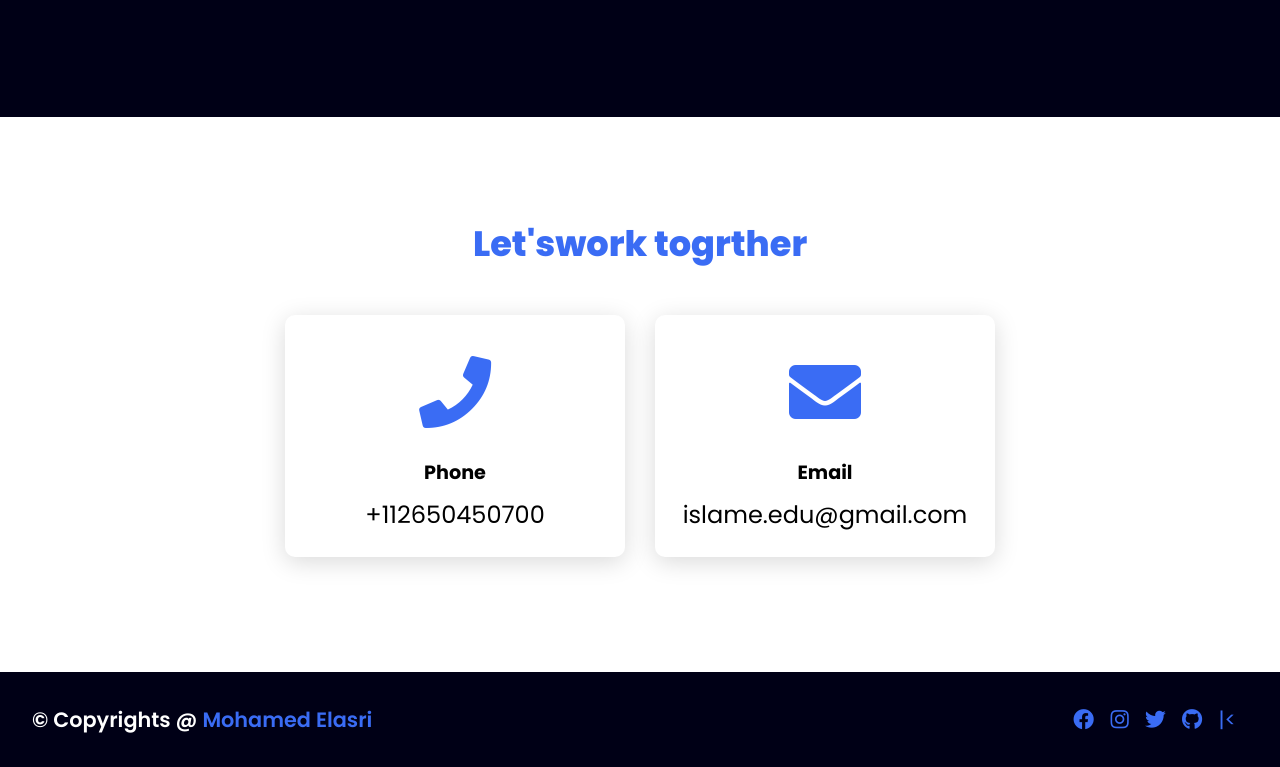
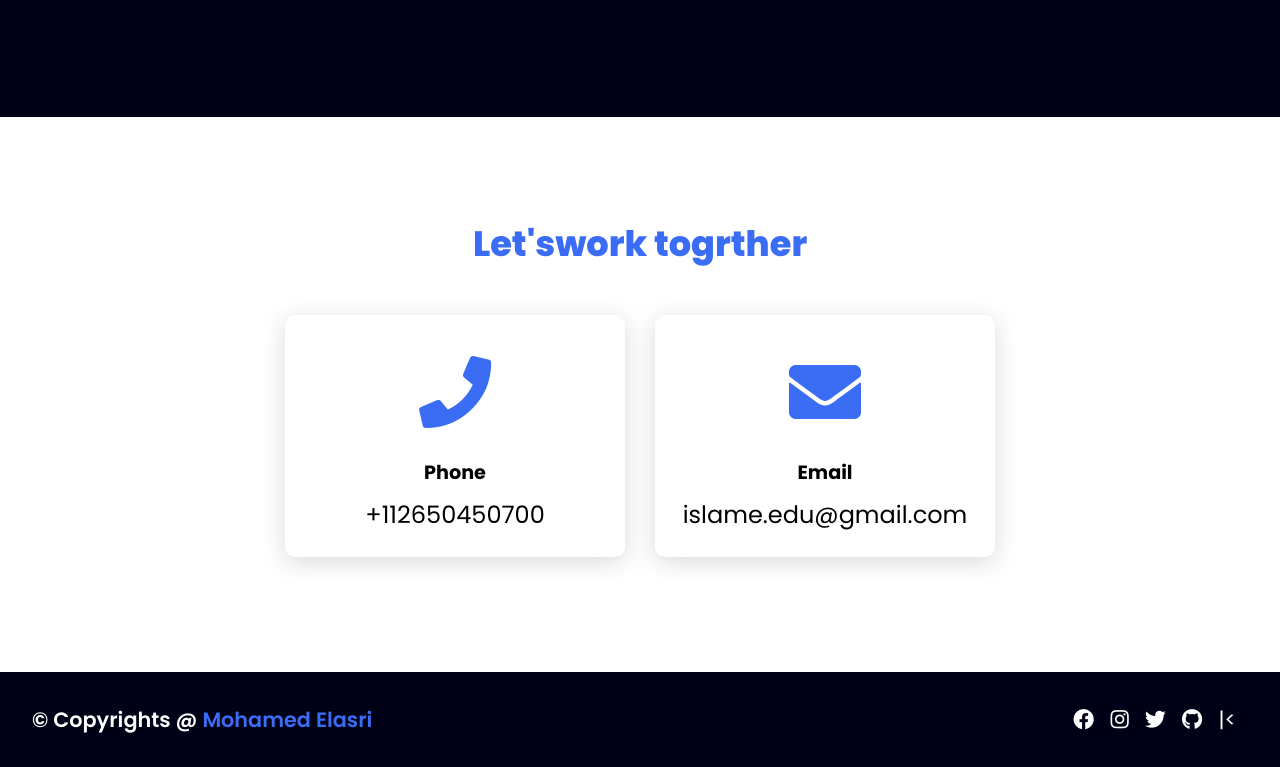
Before and after one commit to elasri21/MyWebsite, a plain HTML site: page index.html in a window 1280 px wide. Shown: the part 3230-3997 px from the top of the page. Drawn offline with nearby package versions, Linux system fonts and the light colour scheme.

Commit message:
footer color was changed

```diff
--- a/css/_footer.scss
+++ b/css/_footer.scss
@@ -16,7 +16,7 @@ footer {
       text-decoration: none;
       font-size: 1.3em;
       padding: 0 12px 0 0;
-      color: $mainColor;
+      color: #fff;
       &:hover {
         color: $secondColor;
       }
```
Also changed, not shown: css/main.css, 1 other file.
